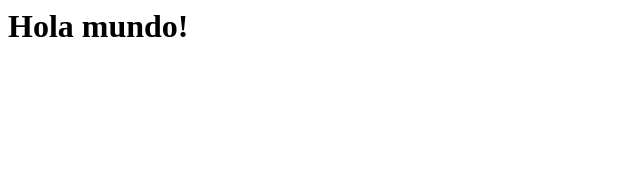
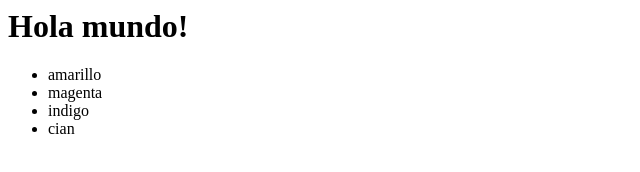
Before and after one commit to RocioSosa24/git-con-github, a plain HTML site: page index.html in a window 1280 px wide. Shown: the whole page, without its empty margins (0-640 px from the left). Drawn offline with Linux system fonts and the light colour scheme.

Commit message:
add list of colors

```diff
--- a/index.html
+++ b/index.html
@@ -1 +1,7 @@
 <h1>Hola mundo!</h1>
+<ul>
+    <li>amarillo</li>
+    <li>magenta</li>
+    <li>indigo</li>
+    <li>cian</li>
+</ul>
```
